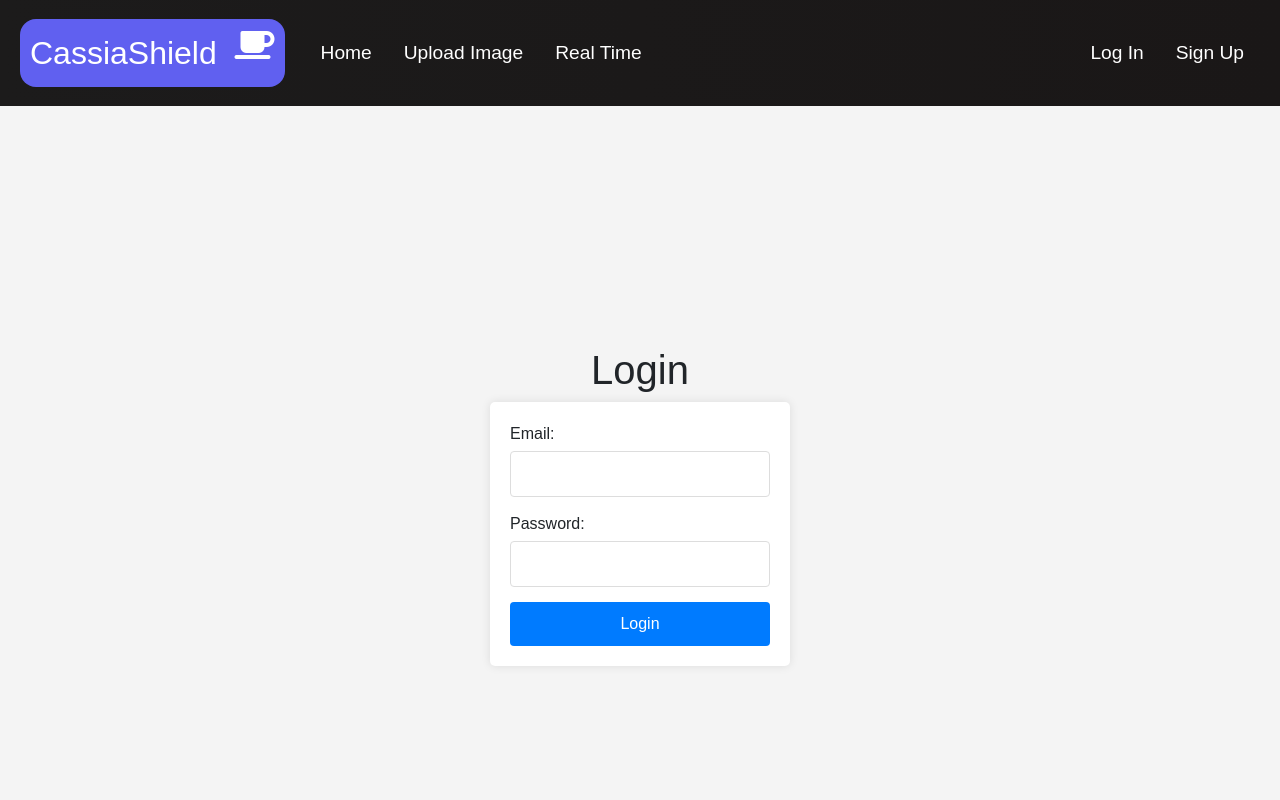
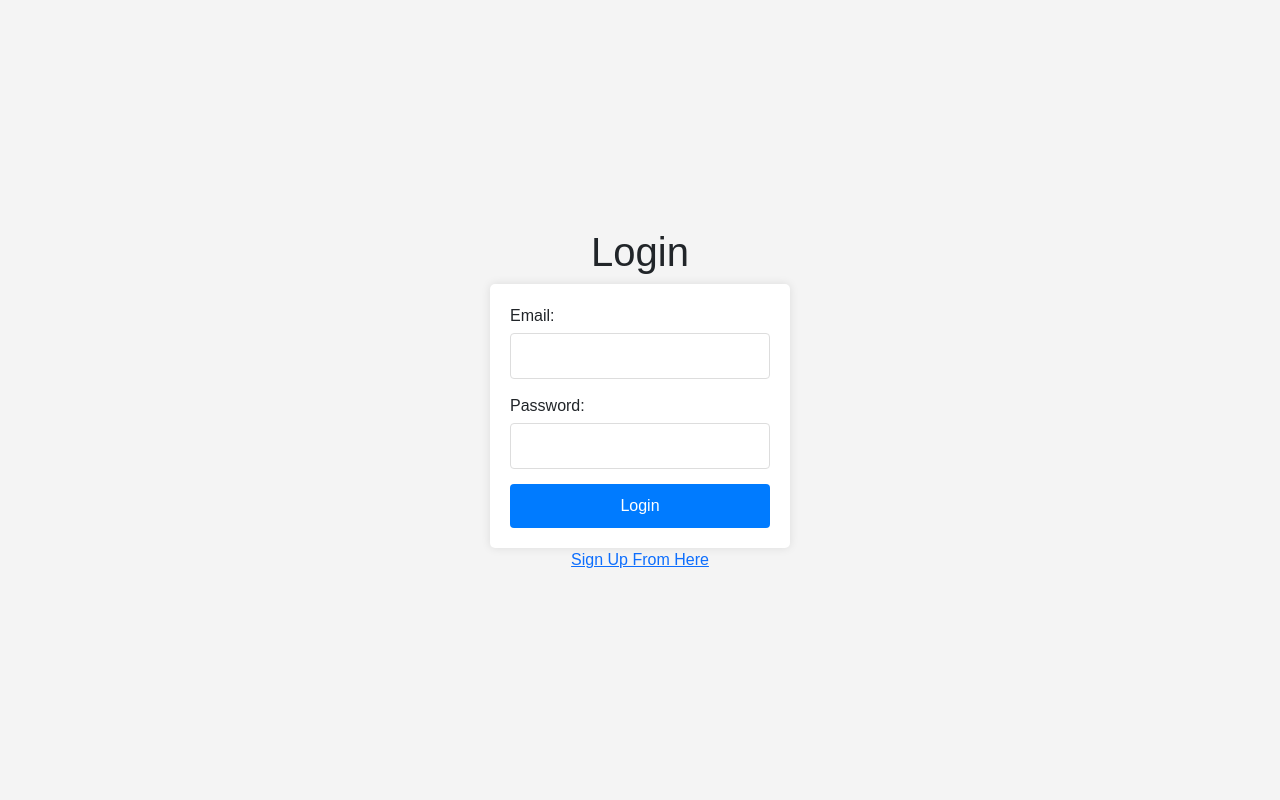
Before and after one commit to ChamudithaML/CassiaShield-react-version, a React (Create React App) app in the folder client/: page /login in a window 1280 px wide. Shown: the top 800 px of the page. Built offline with nearby package versions, Linux system fonts and the light colour scheme.

Commit message:
modify login signup

```diff
--- a/client/src/App.js
+++ b/client/src/App.js
@@ -11,20 +11,28 @@ import Live from './components/Pages/Live';
 import Footer from './components/Footer';
 import Signup from './components/Pages/Signup';
 import Login from './components/Pages/Login';
+import { useState } from 'react';
 
 function App() {
+
+  const [logged,setLogged] = useState(false)
+
+  const checkLogged = (setVisible) => {
+    setLogged(setVisible);
+  }
+
   return (
     <BrowserRouter>
       <div>
-        <Navbar />
+        {logged && <Navbar />}
         <Routes>
-          <Route path='/' exact element={<Home/>} />
+          <Route path='/home' exact element={<Home/>} />
           <Route path='/image' element={<Image/>} />
           <Route path='/live' element={<Live />} />
-          <Route path='/login' element={<Login />} />
-          <Route path='/signup' element={<Signup />} />
+          <Route path='/login' element={<Login checkLogged={checkLogged} />} />
+          <Route path='/' element={<Signup checkLogged={checkLogged} />} />
         </Routes>
-        <Footer />
+        {logged && <Footer />}
       </div>
 
     </BrowserRouter>
--- a/client/src/components/Navbar.js
+++ b/client/src/components/Navbar.js
@@ -34,13 +34,13 @@ function Navbar() {
     <nav className='navbar'>
       <div className='container-main'>
 
-        <Link to="/" className='cassia-logo' onClick={closeMobileMenu}>
+        <Link to="/home" className='cassia-logo' onClick={closeMobileMenu}>
           CassiaShield <span style={{ color: 'transparent' }}>0</span><i className="fas fa-coffee"></i>
         </Link>
 
         <div className={click ? 'ul-menu active' : 'ul-menu'}>
           <div className='nav-front'>
-            <Link to='/' className='ul-links' onClick={closeMobileMenu}>
+            <Link to='/home' className='ul-links' onClick={closeMobileMenu}>
               Home
             </Link>
             <Link to='/image' className='ul-links' onClick={closeMobileMenu}>
@@ -57,7 +57,7 @@ function Navbar() {
             <Link to='/login' className='ul-links' onClick={closeMobileMenu}>
               Log In
             </Link>
-            <Link to='/signup' className='ul-links' onClick={closeMobileMenu}>
+            <Link to='/' className='ul-links' onClick={closeMobileMenu}>
               Sign Up
             </Link>
           </div>
--- a/client/src/components/Pages/Home.js
+++ b/client/src/components/Pages/Home.js
@@ -1,15 +1,27 @@
 import React from 'react'
 import './Home.css'
+import { useNavigate } from 'react-router-dom';
 
 function Home() {
+
+    const navigate = useNavigate();
+
+    const toImageUpload = () => {
+        navigate('/image');
+    }
+
+    const toRealtime = () => {
+        navigate('/live');
+    }
+
     return (
         <>
             <div className='hero-container'>
                 <h1 className='hero-header'>CassiaShield</h1>
                 <p className='desc'>Inovative Agriculture</p>
                 <div className="opt-btns">
-                    <button className='btn btn-primary btn-lg btn-wdth'>Find Disease</button>
-                    <button className='btn btn-primary btn-lg btn-wdth'>Scan Disease</button>
+                    <button className='btn btn-primary btn-lg btn-wdth' onClick={toImageUpload}>Find Disease</button>
+                    <button className='btn btn-primary btn-lg btn-wdth' onClick={toRealtime}>Scan Disease</button>
                 </div>
             </div>
             <div className='abt-main'>
--- a/client/src/components/Pages/Login.css
+++ b/client/src/components/Pages/Login.css
@@ -3,8 +3,10 @@
     flex-direction: column;
     align-items: center;
     justify-content: center;
-    height: 100vh;
+    min-height: 100vh;
     background-color: #f4f4f4;
+    padding: 20px;
+    box-sizing: border-box;
 }
 
 .login-form {
@@ -15,6 +17,7 @@
     padding: 20px;
     border-radius: 5px;
     box-shadow: 0 0 10px rgba(0, 0, 0, 0.1);
+    /* height: 100%; */
 }
 
 .form-group {
--- a/client/src/components/Pages/Login.js
+++ b/client/src/components/Pages/Login.js
@@ -1,10 +1,17 @@
-import React, { useState } from 'react';
+import React, { useState, useEffect } from 'react';
 import './Login.css';
+import { useNavigate } from 'react-router-dom';
+import { Link } from 'react-router-dom';
 
-function Login() {
+function Login({checkLogged}) {
     const [email, setEmail] = useState('');
     const [password, setPassword] = useState('');
     const [error, setError] = useState('');
+    const navigate = useNavigate();
+
+    useEffect(() => {
+        checkLogged(false);
+    }, []);
 
     const handleSubmit = async (e) => {
         e.preventDefault();
@@ -29,6 +36,8 @@ function Login() {
 
             const result = await response.json();
             console.log(result);
+            checkLogged(true);
+            navigate('/home');
             // (redirect to home page)
 
         } catch (error) {
@@ -63,6 +72,10 @@ function Login() {
                 {error && <p className="error">{error}</p>}
                 <button type="submit" className="btn">Login</button>
             </form>
+
+            <Link to='/'>
+                Sign Up From Here
+            </Link>
         </div>
     );
 }
--- a/client/src/components/Pages/Signup.css
+++ b/client/src/components/Pages/Signup.css
@@ -3,8 +3,10 @@
     flex-direction: column;
     align-items: center;
     justify-content: center;
-    height: 90vh;
+    min-height: 100vh;
     background-color: #f4f4f4;
+    padding: 20px;
+    box-sizing: border-box;
 }
 
 .signup-form {
--- a/client/src/components/Pages/Signup.js
+++ b/client/src/components/Pages/Signup.js
@@ -1,23 +1,30 @@
-import React, { useState } from 'react';
+import React, { useState, useEffect } from 'react';
 import './Signup.css';
+import { Link } from 'react-router-dom';
 
-function Signup() {
+function Signup({checkLogged}) {
     const [username, setUsername] = useState('');
     const [email, setEmail] = useState('');
     const [password, setPassword] = useState('');
     const [confirmPassword, setConfirmPassword] = useState('');
     const [error, setError] = useState('');
 
+    useEffect(() => {
+        checkLogged(false);
+    }, []);
+
     const handleSubmit = async (e) => {
         e.preventDefault();
 
         if (!username || !email || !password || !confirmPassword) {
             setError('Please fill in all fields');
+            alert("Error: " + error)
             return;
         }
 
         if (password !== confirmPassword) {
             setError('Passwords do not match');
+            alert("Error: " + error)
             return;
         }
 
@@ -31,17 +38,28 @@ function Signup() {
             });
 
             if (!response.ok) {
+                console.log(response)
+                alert("Signup Failed")
                 throw new Error('Signup failed');
             }
 
             const result = await response.json();
+            alert(result.message)
             console.log(result);
+            resetFields();
             // redirect to login
 
         } catch (error) {
             setError(error.message);
         }
     };
+
+    const resetFields = () => {
+        setUsername("");
+        setEmail("");
+        setPassword("");
+        setConfirmPassword("");
+    }
 
     return (
         <div className="signup-container">
@@ -64,7 +82,7 @@ function Signup() {
                         id="email"
                         value={email}
                         onChange={(e) => setEmail(e.target.value)}
-                        required
+                    // required
                     />
                 </div>
                 <div className="form-group">
@@ -90,6 +108,10 @@ function Signup() {
                 {/* {error && <p className="error">{error}</p>} */}
                 <button type="submit" className="btn">Sign Up</button>
             </form>
+
+            <Link to='/login'>
+                Login From Here
+            </Link>
         </div>
     );
 }
```
